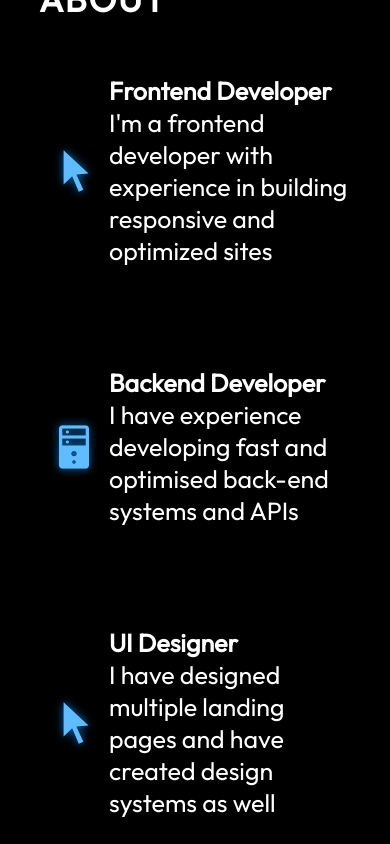
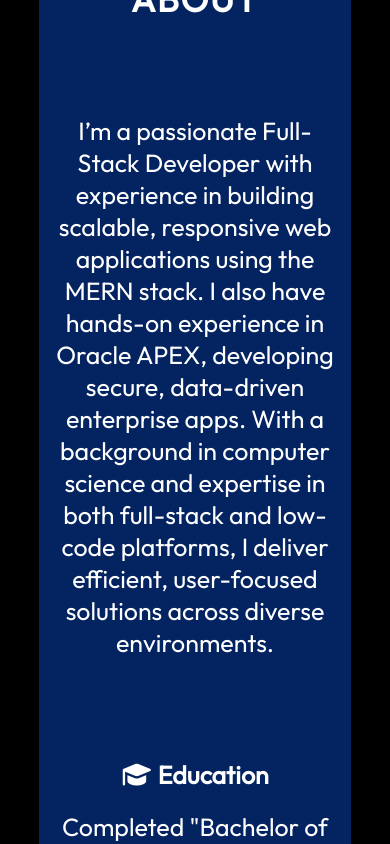
Before and after one commit to surjith1/portfolio, a React (Vite) app: page / in a window 390 px wide. Shown: the part 940-1784 px from the top of the page. Built offline with nearby package versions, Linux system fonts and the light colour scheme.

Commit message:
styling upto about

```diff
--- a/src/components/About/About.jsx
+++ b/src/components/About/About.jsx
@@ -1,46 +1,25 @@
 import React from "react";
-
 import styles from "./About.module.css";
-import { getImageUrl } from "../../utils";
 
 export const About = () => {
   return (
     <section className={styles.container} id="about">
       <h2 className={styles.title}>About</h2>
+      <br /> <br />
       <div className={styles.content}>
-        <img
-          src={getImageUrl("about/aboutImage.png")}
-          alt="Me sitting with a laptop"
-          className={styles.aboutImage}
-        />
         <ul className={styles.aboutItems}>
           <li className={styles.aboutItem}>
-            <img src={getImageUrl("about/cursorIcon.png")} alt="Cursor icon" />
             <div className={styles.aboutItemText}>
-              <h3>Frontend Developer</h3>
               <p>
-                I'm a frontend developer with experience in building responsive
-                and optimized sites
+                I’m a passionate Full-Stack Developer with experience in building scalable, responsive web applications using the MERN stack. I also have hands-on experience in Oracle APEX, developing secure, data-driven enterprise apps. With a background in computer science and expertise in both full-stack and low-code platforms, I deliver efficient, user-focused solutions across diverse environments.
               </p>
             </div>
           </li>
           <li className={styles.aboutItem}>
-            <img src={getImageUrl("about/serverIcon.png")} alt="Server icon" />
             <div className={styles.aboutItemText}>
-              <h3>Backend Developer</h3>
+              <h3><i class="fa-solid fa-graduation-cap"></i> Education</h3> <br />
               <p>
-                I have experience developing fast and optimised back-end systems
-                and APIs
-              </p>
-            </div>
-          </li>
-          <li className={styles.aboutItem}>
-            <img src={getImageUrl("about/cursorIcon.png")} alt="UI icon" />
-            <div className={styles.aboutItemText}>
-              <h3>UI Designer</h3>
-              <p>
-                I have designed multiple landing pages and have created design
-                systems as well
+                Completed "Bachelor of Technology" in Computer Science from ST. Thomas College of Engineering And Technology, Chengannur | APJ Abdul Kalam Technological University, Kerala
               </p>
             </div>
           </li>
--- a/src/components/About/About.module.css
+++ b/src/components/About/About.module.css
@@ -2,7 +2,7 @@
 
 .container {
   position: relative;
-  background-color: rgba(12, 12, 12, 0.6);
+  background-color: rgba(7, 61, 162, 0.6);
   border-radius: 15px;
   padding: 73px;
   margin-top: 129px;
@@ -23,10 +23,6 @@
   display: flex;
   flex-direction: row;
   align-items: center;
-}
-
-.aboutImage {
-  width: 35%;
 }
 
 .aboutItems {
@@ -68,17 +64,14 @@
 
 @media screen and (max-width: 830px) {
   .container {
-    background-color: transparent;
-    padding-left: 0;
-    padding-right: 0;
+    background-color: rgba(7, 61, 162, 0.6);
+    padding-left: 10px;
+    padding-right: 10px;
+    text-align: center;
   }
 
   .content {
     flex-direction: column;
-  }
-
-  .aboutImage {
-    display: none;
   }
 
   .aboutItems {
--- a/src/components/Experience/Experience.jsx
+++ b/src/components/Experience/Experience.jsx
@@ -3,7 +3,6 @@ import React from "react";
 import styles from "./Experience.module.css";
 import skills from "../../data/skills.json";
 import history from "../../data/history.json";
-import { getImageUrl } from "../../utils";
 
 export const Experience = () => {
   return (
@@ -15,7 +14,7 @@ export const Experience = () => {
             return (
               <div key={id} className={styles.skill}>
                 <div className={styles.skillImageContainer}>
-                  <img src={getImageUrl(skill.imageSrc)} alt={skill.title} />
+                  {/* <img src={getImageUrl(skill.imageSrc)} alt={skill.title} /> */}
                 </div>
                 <p>{skill.title}</p>
               </div>
@@ -26,10 +25,10 @@ export const Experience = () => {
           {history.map((historyItem, id) => {
             return (
               <li key={id} className={styles.historyItem}>
-                <img
+                {/* <img
                   src={getImageUrl(historyItem.imageSrc)}
                   alt={`${historyItem.organisation} Logo`}
-                />
+                /> */}
                 <div className={styles.historyItemDetails}>
                   <h3>{`${historyItem.role}, ${historyItem.organisation}`}</h3>
                   <p>{`${historyItem.startDate} - ${historyItem.endDate}`}</p>
--- a/src/components/Experience/Experience.module.css
+++ b/src/components/Experience/Experience.module.css
@@ -36,7 +36,7 @@
   gap: 11px;
 }
 
-.skillImageContainer {
+/* .skillImageContainer {
   background-color: var(--color-secondary);
   border-radius: 100%;
   display: flex;
@@ -44,11 +44,11 @@
   justify-content: center;
   width: 120px;
   height: 120px;
-}
-
+} */
+/*
 .skillImageContainer img {
   width: 75px;
-}
+} */
 
 .skill p {
   font-size: 25px;
```
